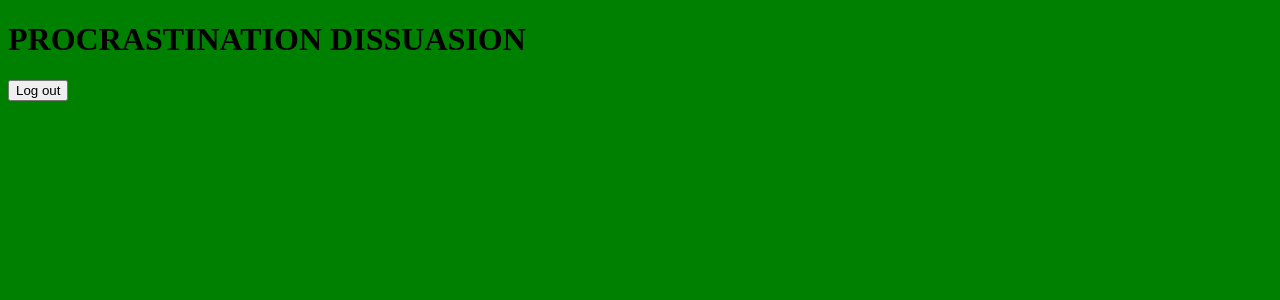
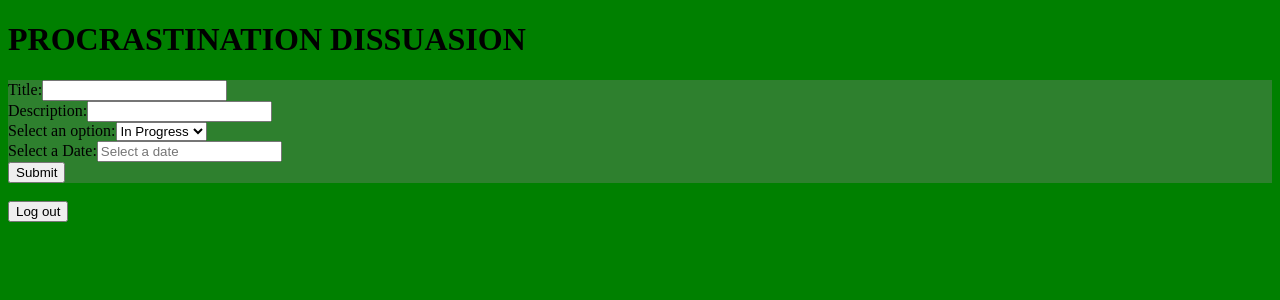
Before and after one commit to mweisker/procrastination-dissuasion, a React app: page /main-page in a window 1280 px wide. Shown: the top 300 px of the page. Built offline with nearby package versions, Linux system fonts and the light colour scheme.

Commit message:
Got the basics of my form

```diff
--- a/client/components/login.jsx
+++ b/client/components/login.jsx
@@ -1,8 +1,12 @@
 import React, { useState, useEffect } from "react";
+import { useNavigate } from 'react-router-dom';
+
 
 const login = (props) => {
   const [username, setUsername] = useState("");
   const [password, setPassword] = useState("");
+
+  const navigate = useNavigate();
 
   const handleUsernameChange = (event) => {
     setUsername(event.target.value);
@@ -12,14 +16,18 @@ const login = (props) => {
     setPassword(event.target.value);
   };
 
+  const handleKeyDown = (event) => {
+    if (event.key === "Enter") {
+      handleSubmit(event);
+    }
+  };
+
   const handleSubmit = (event) => {
     event.preventDefault();
     // Perform any necessary validation or submit the form data
     // to the server using an API call.
     // For simplicity, this example just logs the form data.
-    console.log("Username:", username);
-    console.log("Password:", password);
-    if (username === '' || password === '') alert('Excuse me, how are we going to find your information if you don\'t fill out the form completely?')
+    if (username === '' || password === '') return alert('Excuse me, how are we going to find your information if you don\'t fill out the form completely?')
     const postFetchOptions = {
       method: 'POST',
       headers: {
@@ -30,12 +38,12 @@ const login = (props) => {
     const findUser = async () => {
       try {
         const findUser = await fetch('/login', postFetchOptions);
-        console.log(findUser);
-        if (findUser.status === 400) alert('Username or Password does not exist, take a deep breath and try again.  Or if you forgot your login information, just register as a new user.  We don\'t change passwords here')
+        if (findUser.status === 400) return alert('Username or Password does not exist, take a deep breath and try again.  Or if you forgot your login information, just register as a new user.  We don\'t change passwords here')
         const parsedResult = await findUser.json();
         console.log('parsed ', parsedResult);
         const userData = { userId: parsedResult.userid, userName: parsedResult.username };
         props.setUserInfo(userData);
+        navigate('/main-page');
 
       } catch (err) {
         console.log(`Error in findUser: ${err}`)
@@ -63,6 +71,7 @@ const login = (props) => {
           id="loginPassword"
           value={password}
           onChange={handlePasswordChange}
+          onKeyDown={handleKeyDown}
         />
       </div>
       <button type="submit">Submit</button>
--- a/client/components/register.jsx
+++ b/client/components/register.jsx
@@ -1,10 +1,13 @@
 import React, { useState } from "react";
+import { useNavigate } from 'react-router-dom';
+
 
 const login = (props) => {
   const [username, setUsername] = useState("");
   const [password, setPassword] = useState("");
   const [confirmPassword, setConfirmPassword] = useState("");
 
+  const navigate = useNavigate();
 
   const handleUsernameChange = (event) => {
     setUsername(event.target.value);
@@ -18,16 +21,19 @@ const login = (props) => {
     setConfirmPassword(event.target.value);
   };
 
+  const handleKeyDown = (event) => {
+    if (event.key === "Enter") {
+      handleSubmit(event);
+    }
+  };
+
   const handleSubmit = (event) => {
     event.preventDefault();
     // Perform any necessary validation or submit the form data
     // to the server using an API call.
     // For simplicity, this example just logs the form data.
-    console.log("Username:", username);
-    console.log("Password:", password);
-    console.log("Confirm Password:", confirmPassword);
-    if (username === '' || password === '' || confirmPassword === '') alert('Excuse me, how are we going to register you if you don\'t even give us all the information?')
-    else if (password !== confirmPassword) alert('Your passwords didn\'t match.  I know it\'s hard when you can\'t see the letters but please try again.')
+    if (username === '' || password === '' || confirmPassword === '') return alert('Excuse me, how are we going to register you if you don\'t even give us all the information?')
+    else if (password !== confirmPassword) return alert('Your passwords didn\'t match.  I know it\'s hard when you can\'t see the letters but please try again.')
     const postFetchOptions = {
       method: 'POST',
       headers: {
@@ -38,12 +44,12 @@ const login = (props) => {
     const registerUser = async () => {
       try {
         const postUser = await fetch('/register', postFetchOptions);
-        console.log(postUser);
-        if (postUser.status === 400) alert('I\'m afraid that password has already been chosen, you\'ll have to be a bit more creative I\'m afraid')
+        if (postUser.status === 400) return alert('I\'m afraid that password has already been chosen, you\'ll have to be a bit more creative I\'m afraid')
         const parsedResult = await postUser.json();
         console.log('parsed ', parsedResult);
         const userData = { userId: parsedResult.userid, userName: parsedResult.username };
         props.setUserInfo(userData);
+        navigate('/main-page');
 
       } catch (err) {
         console.log(`Error in registerUser: ${err}`)
@@ -79,6 +85,7 @@ const login = (props) => {
           id="confirmPassword"
           value={confirmPassword}
           onChange={handleConfirmPasswordChange}
+          onKeyDown={handleKeyDown}
         />
       </div>
       <button type="submit">Submit</button>
--- /dev/null
+++ b/client/components/taskForm.jsx
@@ -0,0 +1,117 @@
+import React, { useState, useEffect } from "react";
+import DatePicker from 'react-datepicker';
+import './taskForm.scss';
+
+
+const taskForm = (props) => {
+  const [title, setTitle] = useState("");
+  const [description, setDescription] = useState("");
+  const [status, setStatus] = useState("In Progress");
+  const [dueDate, setDueDate] = useState(null);
+
+
+  const handleTitleChange = (event) => {
+    setTitle(event.target.value);
+  };
+
+  const handleDescriptionChange = (event) => {
+    setDescription(event.target.value);
+  };
+
+  const handleStatusChange = (event) => {
+    setStatus(event.target.value);
+  };
+
+  const handleDueDate = (event) => {
+    setDueDate(event);
+  }
+
+  const handleKeyDown = (event) => {
+    if (event.key === "Enter") {
+      handleSubmit(event);
+    }
+  };
+
+  const handleSubmit = (event) => {
+    event.preventDefault();
+    // Perform any necessary validation or submit the form data
+    // to the server using an API call.
+    // For simplicity, this example just logs the form data.
+    if (username === '' || password === '') return alert('Excuse me, how are we going to find your information if you don\'t fill out the form completely?')
+    const postFetchOptions = {
+      method: 'POST',
+      headers: {
+        'Content-Type': 'application/json',
+      },
+      body: JSON.stringify({UserName: username, Password: password})
+    }
+    const findUser = async () => {
+      try {
+        const findUser = await fetch('/login', postFetchOptions);
+        if (findUser.status === 400) return alert('Username or Password does not exist, take a deep breath and try again.  Or if you forgot your login information, just register as a new user.  We don\'t change passwords here')
+        const parsedResult = await findUser.json();
+        console.log('parsed ', parsedResult);
+        const userData = { userId: parsedResult.userid, userName: parsedResult.username };
+        props.setUserInfo(userData);
+        navigate('/main-page');
+
+      } catch (err) {
+        console.log(`Error in findUser: ${err}`)
+      }
+    }
+    findUser();
+  };
+  const date = new Date()
+  console.log(date);
+  console.log(dueDate);
+
+  const difference = dueDate - date;
+  const differenceDays = Math.ceil(difference / (1000 * 60 * 60 * 24));
+
+  console.log(differenceDays)
+
+
+  return (
+    <form className="task-form" onSubmit={handleSubmit}>
+      <div>
+        <label htmlFor="title">Title:</label>
+        <input
+          type="text"
+          id="title"
+          value={title}
+          onChange={handleTitleChange}
+        />
+      </div>
+      <div>
+        <label htmlFor="description">Description:</label>
+        <input
+          type="text"
+          id="description"
+          value={description}
+          onChange={handleDescriptionChange}
+        />
+      </div>
+      <div>
+      <label htmlFor="status">Select an option:</label>
+      <select id="status" value={status} onChange={handleStatusChange}>
+        <option value="In Progress">In Progress</option>
+        <option value="Completed">Completed</option>
+        <option value="Given Up">Given Up</option>
+      </select>
+    </div>
+    <div>
+        <label htmlFor="dueDate">Select a Date:</label>
+        <DatePicker
+          id="dueDate"
+          selected={dueDate}
+          onChange={handleDueDate}
+          dateFormat="dd/MM/yyyy"
+          placeholderText="Select a date"
+        />
+      </div>
+      <button type="submit">Submit</button>
+    </form>
+  );
+};
+
+export default taskForm;
--- /dev/null
+++ b/client/components/taskForm.scss
@@ -0,0 +1,5 @@
+@import '~react-datepicker/dist/react-datepicker.css';
+
+.task-form {
+  background-color: rgba(128, 128, 128, 0.359);
+}
--- a/client/path/MainPage.jsx
+++ b/client/path/MainPage.jsx
@@ -1,4 +1,5 @@
 import React from 'react';
+import TaskForm from '../components/taskForm.jsx'
 
 import { useNavigate } from 'react-router-dom';
 
@@ -13,6 +14,8 @@ export default function MainPage(props) {
       <h1>PROCRASTINATION DISSUASION</h1>
       <h2>{userId}</h2>
       <h2>{userName}</h2>
+      < TaskForm />
+      <br></br>
       <button onClick={() => navigate('/')}>Log out</button>
     </div>
   )
--- a/client/path/SignIn.jsx
+++ b/client/path/SignIn.jsx
@@ -17,10 +17,10 @@ export default function MainPage(props) {
   return (
     <div>
       <h1>Here is the sign in page</h1>
-      <h2>Sign in to your account</h2>
+      <h2>{ !login ? 'Register' : 'Sign in to'} your account</h2>
       { login ? <Login setUserInfo={props.setUserInfo} /> : <Register setUserInfo={props.setUserInfo} /> }
-      <h2>Or register</h2>
-      <button onClick={toggleLogin}>Register</button>
+      <h2>or { login ? 'register' : 'sign in'}</h2>
+      <button onClick={toggleLogin}>{ login ? 'Register' : 'Sign in'}</button>
 
       <br></br>
       <h3>Automatic sign in for ease</h3>
--- a/package.json
+++ b/package.json
@@ -19,6 +19,7 @@
     "pg": "^8.11.0",
     "prop-types": "^15.8.1",
     "react": "^18.2.0",
+    "react-datepicker": "^4.14.1",
     "react-dom": "^18.2.0",
     "react-router-dom": "^6.13.0"
   },
@@ -34,6 +35,8 @@
     "html-webpack-plugin": "^5.5.3",
     "mini-css-extract-plugin": "^2.7.6",
     "nodemon": "^2.0.22",
+    "postcss-loader": "^7.3.3",
+    "postcss-preset-env": "^8.5.1",
     "sass-loader": "^13.3.2",
     "style-loader": "^3.3.3",
     "url-loader": "^4.1.1",
--- a/webpack.config.js
+++ b/webpack.config.js
@@ -21,9 +21,11 @@ module.exports = {
         }
       },
       {
-        test: /\.s[ac]ss/, //.sass or .scss
+        test: /\.s[ac]ss$/, //.sass or .scss
         use: [
-          "style-loader", 'css-loader', 'sass-loader'
+          'style-loader',
+          'css-loader',
+          'sass-loader'
         ]
       },
       {
```
Also changed, not shown: 5 other files (tests, documents, lock files or other folders).
